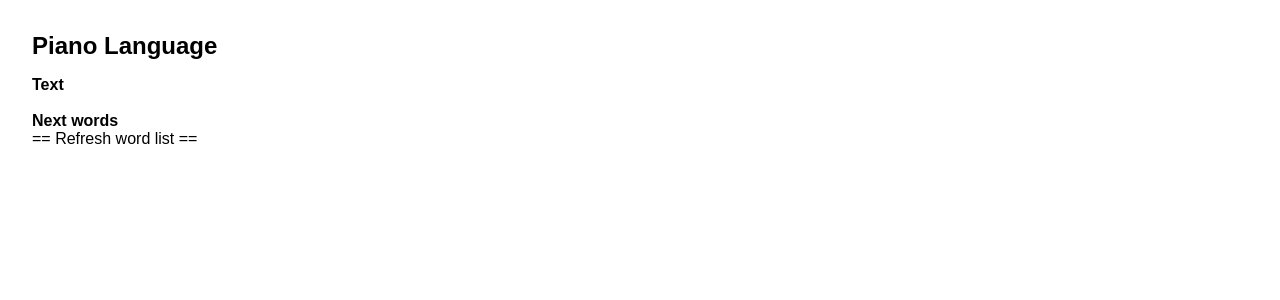
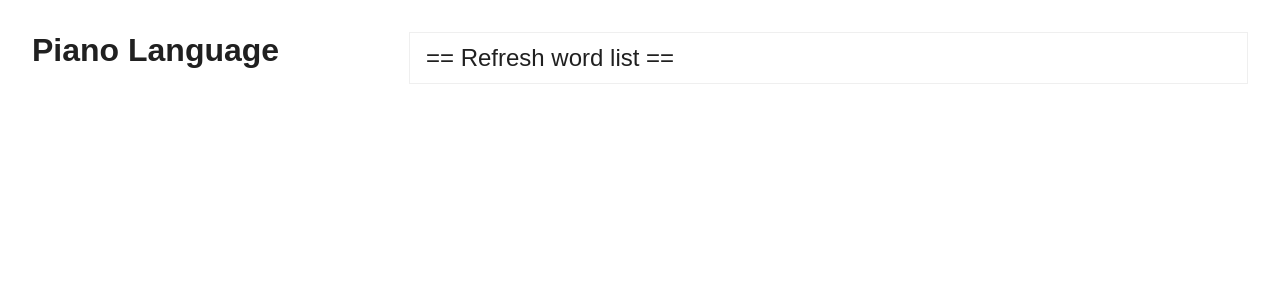
Before and after one commit to manna/musical-autocomplete, a Flask app: page / in a window 1280 px wide. Shown: the top 300 px of the page. Run offline with Flask 2, Linux system fonts and the light colour scheme; parts of the project's set-up code (start-up, migrations or seed data) failed here and were passed over; some libraries are stand-ins or nearby versions.

Commit message:
Doll up the UI.

```diff
--- a/app/static/js/main.js
+++ b/app/static/js/main.js
@@ -57,9 +57,17 @@ const MidiDebug = (function() {
     // add events to all of the next word options
     data['next_words'].forEach(next_word => {
       const word_element = document.createElement('div');
+      word_element.className = 'word-element';
       word_element.innerHTML = next_word;
       word_element.addEventListener('click', (next_word_closure => {
-        return () => {
+        return (e) => {
+          // update the selected element's color
+          e.target.style.color = '#FAB02F';
+          e.target.style.background = '#FAB02F';
+
+          // optimistic update
+          document.getElementById('text').innerHTML += ' ' + next_word_closure;
+
           return choose_word(next_word_closure);
         }
       })(next_word));
--- a/app/templates/main.html
+++ b/app/templates/main.html
@@ -13,15 +13,45 @@
 
   body {
     padding: 2rem;
+    color: #202020;
   }
 
-  h2 {
-    margin-bottom: 1rem;
+  #text, #text span {
+    font-family: monospace;
+    font-size: 1.4rem;
+    margin-top: 1rem;
   }
 
-  #refresh, #word-list div {
+  #refresh, .word-element {
+    border: 1px solid #efefef;
+    border-bottom: none;
+    padding: 0.7rem 1rem;
     cursor: pointer;
+    font-size: 1.5rem;
   }
+
+  #refresh:hover, .word-element:hover {
+    border: 1px solid #efefef;
+    border-bottom: none;
+    padding: 0.7rem 1rem;
+    cursor: pointer;
+    font-size: 1.5rem;
+    background: #efefef;
+  }
+
+  #refresh {
+    border-bottom: 1px solid #efefef;
+  }
+
+  .left {
+    float: left;
+  }
+  .right {
+    float: right;
+    padding-left: 1rem;
+  }
+  .text-column { width: 29%; }
+  .word-column { width: 69%; }
   </style>
 
   <!-- TODO: add back in the note detection functionality -->
@@ -32,15 +62,12 @@
   <script src="static/js/main.js"></script>
 </head>
 <body>
-  <h2> Piano Language</h2>
+  <div class="column left text-column">
+    <h1> Piano Language</h1>
 
-  <div>
-    <h4>Text</h4>
     <div id="text"></div>
-
-    <br>
-
-    <h4>Next words</h4>
+  </div>
+  <div class="column right word-column">
     <div id="word-list"></div>
     <div id="refresh">== Refresh word list ==</div>
   </div>
```
